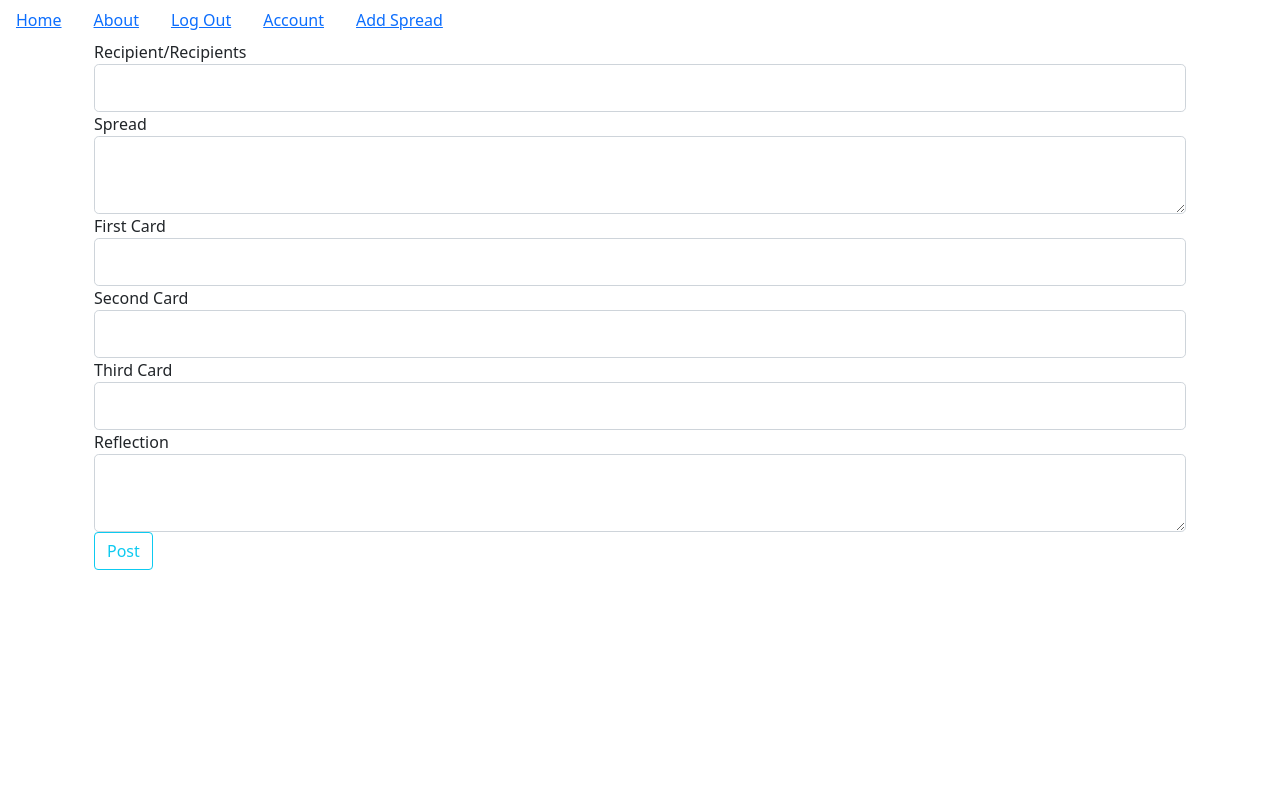
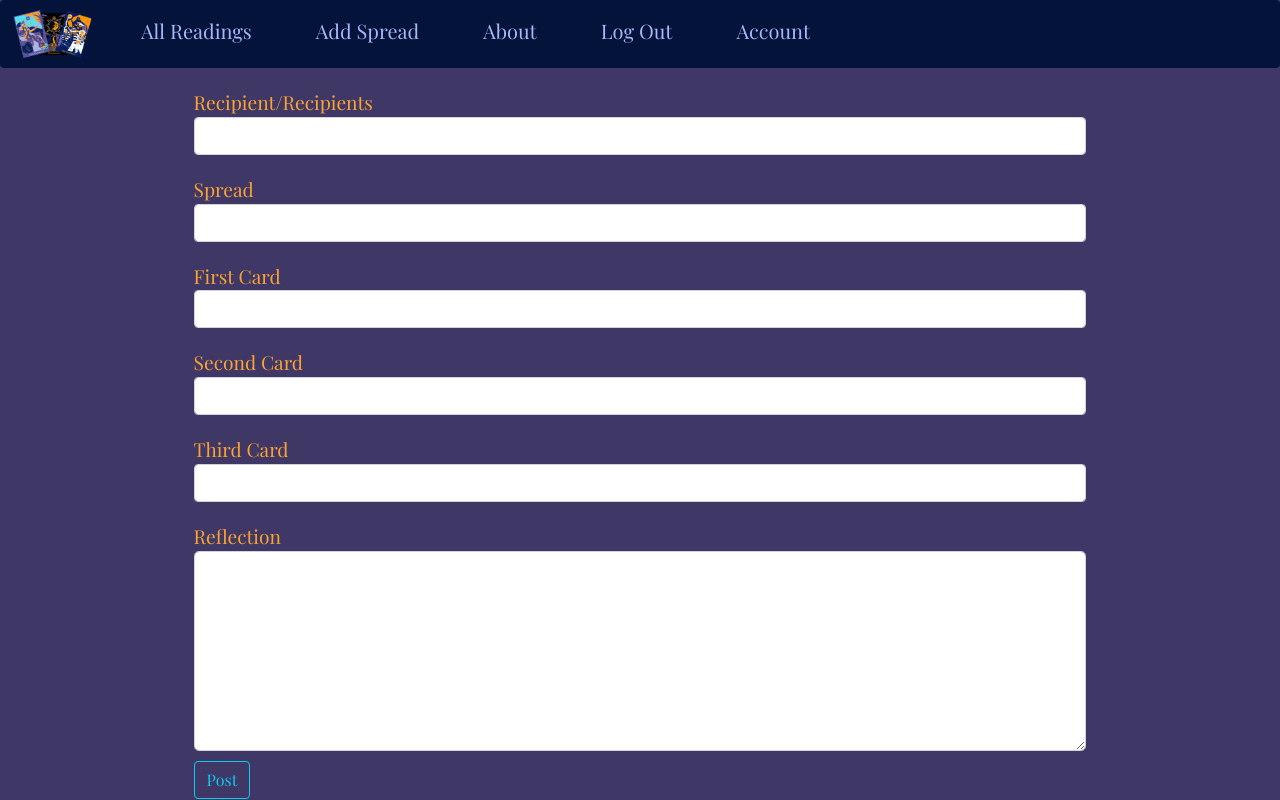
Before and after one commit to alldayoday/tarot-app, a Flask app: page /create in a window 1280 px wide. Run offline with Flask 2, Linux system fonts and the light colour scheme; the visitor is signed in with stand-in values (Sample User, id 1).

Commit message:
set card for tarot

```diff
--- /dev/null
+++ b/myapp/static/styles.css
@@ -0,0 +1,86 @@
+body{
+  text-align: center;
+  background-color: #3f3867;
+  color: #fca332;
+  font-family: 'Open Sans', sans-serif;
+}
+
+h1{
+  font-family: 'Playfair Display', serif;
+}
+
+.nav-link{
+  font-family: 'Playfair Display', serif;
+  color: #a6b6f8;
+}
+
+#nav{
+  background-color: #031339;
+}
+
+#navCard{
+  width: 80px;
+}
+
+.card{
+background-color: #a6b6f8;
+border-radius: 10px;
+color: #041f60;
+border: 2px solid #fca332;
+font-family: 'Playfair Display', serif;
+}
+
+.list-group-item{
+  background-color: #fca332;
+  border-radius: 5px;
+  margin: 4px 10px;
+}
+
+#cardsPulled{
+  border: none;
+}
+
+#middle{
+  background-color: #041f60;
+  color: #fca332;
+}
+
+#readBtn{
+background-color: #041f60;
+color: #fca332;
+width: 80px;
+align-self: center;
+margin: 5px;
+border: 2px solid #fca332;
+border-radius: 10px;
+}
+
+.form-group{
+  width: 80%;
+  margin-left: 10%;
+  margin-top: 20px;
+}
+
+#submitSpread{
+  width: 80px;
+  background-color: none;
+  border-radius: 5px;
+  margin-top: 10px;
+}
+
+#postSpread{
+  text-align: left;
+  font-size: 1.2rem;
+  font-family: 'Playfair Display', serif;
+}
+
+TextArea{
+  height: 200px;
+}
+
+#pageNo{
+  background-color: #fca332;
+  color: #041f60;
+  border: 2px solid #041f60;
+  margin-top: 50px;
+}
--- a/myapp/tarot_posts/forms.py
+++ b/myapp/tarot_posts/forms.py
@@ -4,7 +4,7 @@ from wtforms.validators import DataRequired
 
 class TarotPostForm(FlaskForm):
     title = StringField('Recipient/Recipients', validators=[DataRequired()])
-    spread = TextAreaField('Spread', validators=[DataRequired()])
+    spread = StringField('Spread', validators=[DataRequired()])
     card1 = StringField('First Card', validators=[DataRequired()])
     card2 = StringField('Second Card', validators=[DataRequired()])
     card3 = StringField('Third Card', validators=[DataRequired()])
--- a/myapp/templates/base.html
+++ b/myapp/templates/base.html
@@ -1,46 +1,61 @@
 <!DOCTYPE html>
 <html lang="en">
+
 <head>
-    <link href="https://cdn.jsdelivr.net/npm/bootstrap@5.1.3/dist/css/bootstrap.min.css" rel="stylesheet" integrity="sha384-1BmE4kWBq78iYhFldvKuhfTAU6auU8tT94WrHftjDbrCEXSU1oBoqyl2QvZ6jIW3" crossorigin="anonymous">
-    <script defer src="https://cdn.jsdelivr.net/npm/bootstrap@5.1.3/dist/js/bootstrap.bundle.min.js" integrity="sha384-ka7Sk0Gln4gmtz2MlQnikT1wXgYsOg+OMhuP+IlRH9sENBO0LRn5q+8nbTov4+1p" crossorigin="anonymous"></script>
+    <link rel="preconnect" href="https://fonts.googleapis.com">
+    <link rel="preconnect" href="https://fonts.gstatic.com" crossorigin>
+    <link href="https://fonts.googleapis.com/css2?family=Open+Sans&family=Playfair+Display&display=swap"
+        rel="stylesheet">
+    <link href="https://cdn.jsdelivr.net/npm/bootstrap@5.1.3/dist/css/bootstrap.min.css" rel="stylesheet"
+        integrity="sha384-1BmE4kWBq78iYhFldvKuhfTAU6auU8tT94WrHftjDbrCEXSU1oBoqyl2QvZ6jIW3" crossorigin="anonymous">
+    <script defer src="https://cdn.jsdelivr.net/npm/bootstrap@5.1.3/dist/js/bootstrap.bundle.min.js"
+        integrity="sha384-ka7Sk0Gln4gmtz2MlQnikT1wXgYsOg+OMhuP+IlRH9sENBO0LRn5q+8nbTov4+1p"
+        crossorigin="anonymous"></script>
+    <link rel="stylesheet" href="{{ url_for('static', filename='styles.css') }}">
     <meta charset="UTF-8">
     <meta http-equiv="X-UA-Compatible" content="IE=edge">
     <meta name="viewport" content="width=device-width, initial-scale=1.0">
-    <title>Party!</title>
+    <title>Oracle's Arcana</title>
 </head>
+
 <body>
+    <nav id="nav" class="navbar navbar-toggler">
         <ul class="nav">
+            <a class="navbar-brand" href="{{url_for('core.info')}}">
+            <img id="navCard" src="{{url_for('static', filename='tarotcard.png')}}" alt="tarot cards">
+        </a>
             <li class="nav-link">
-            <a href="{{url_for('core.index')}}">Home</a>
+                <a class="nav-link" href="{{url_for('core.index')}}">All Readings</a>
+            </li>
+            <li class="nav-link" class="nav-link">
+                <a class="nav-link" href="{{url_for('tarot_posts.create_post')}}">Add Spread</a>
             </li>
             <li class="nav-link">
-            <a href="{{url_for('core.info')}}">About</a>
+                <a class="nav-link" href="{{url_for('core.info')}}">About</a>
             </li>
 
             {% if current_user.is_authenticated %}
             <li class="nav-link">
-            <a href="{{url_for('users.logout')}}">Log Out</a>
+                <a class="nav-link" href="{{url_for('users.logout')}}">Log Out</a>
             </li>
             <li class="nav-link">
-            <a href="{{url_for('users.account')}}">Account</a>
-        </li>
-        <li class="nav-link">
-            <a href="{{url_for('tarot_posts.create_post')}}">Add Spread</a>
+                <a class="nav-link" href="{{url_for('users.account')}}">Account</a>
             </li>
             {% else %}
             <li class="nav-link">
-            <a href="{{url_for('users.login')}}">Log In</a>
+                <a class="nav-link" href="{{url_for('users.login')}}">Log In</a>
             </li>
             <li class="nav-link">
-            <a href="{{url_for('users.register')}}">Register</a>
+                <a class="nav-link" href="{{url_for('users.register')}}">Register</a>
             </li>
             {% endif %}
         </ul>
-
+    </nav>
     <div class="container">
         {% block content %}
 
         {% endblock %}
     </div>
 </body>
+
 </html>
--- a/myapp/templates/create_post.html
+++ b/myapp/templates/create_post.html
@@ -1,35 +1,34 @@
 {% extends "base.html" %}
 {% block content %}
-<div class="container">
-  <form class="form-group" method="POST">
+
+  <form id="postSpread" method="POST">
     {{form.hidden_tag()}}
     <div class="form-group">
       {{form.title.label(class="form-control-label")}}
-      {{form.title(class="form-control form-control-lg")}}
+      {{form.title(class="form-control")}}
     </div>
     <div class="form-group">
       {{form.spread.label(class="form-control-label")}}
-      {{form.spread(class="form-control form-control-lg")}}
+      {{form.spread(class="form-control")}}
     </div>
     <div class="form-group">
       {{form.card1.label(class="form-control-label")}}
-      {{form.card1(class="form-control form-control-lg")}}
+      {{form.card1(class="form-control")}}
     </div>
     <div class="form-group">
       {{form.card2.label(class="form-control-label")}}
-      {{form.card2(class="form-control form-control-lg")}}
+      {{form.card2(class="form-control")}}
     </div>
     <div class="form-group">
       {{form.card3.label(class="form-control-label")}}
-      {{form.card3(class="form-control form-control-lg")}}
+      {{form.card3(class="form-control")}}
     </div>
     <div class="form-group">
       {{form.reflection.label(class="form-control-label")}}
       {{form.reflection(class="form-control form-control-lg")}}
     </div>
-    <div class="form-group">
+    <div id="submitSpread" class="form-group">
       {{form.submit(class="btn btn-outline-info")}}
     </div>
   </form>
-</div>
 {% endblock %}
--- a/myapp/templates/tarot_post.html
+++ b/myapp/templates/tarot_post.html
@@ -2,7 +2,8 @@
 {% block content %}
 <div class="jumbotron">
   <h1>{{ post.title }}</h1>
-  <h2>Pulled by: {{post.diviner.username}}</h2>
+  <a href="{{url_for('users.user_posts', username=post.diviner.username)}}">Interpreted by:
+    {{post.diviner.username}}</a>
   <h3>Published: {{ post.date.strftime('%B %d, %Y') }}</h3>
   <h4>{{post.spread}}</h4>
   <p>{{post.card1}}</p>
```
Also changed, not shown: myapp/templates/account.html (+4 -6 lines), myapp/templates/index.html (+14 -14 lines), myapp/templates/info.html (+14 -2 lines), myapp/templates/user_tarot_posts.html (+12 -11 lines), myapp/static/tarotcard.png (added). Lines whose indentation alone changed are shown as unchanged.
